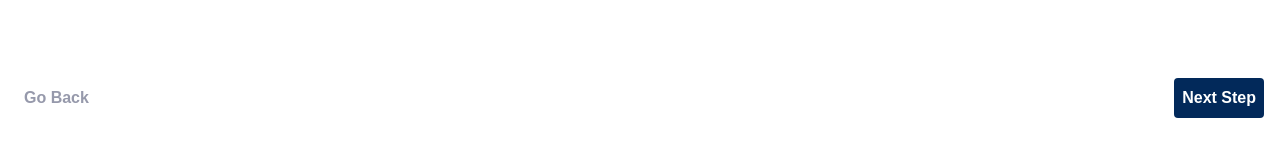
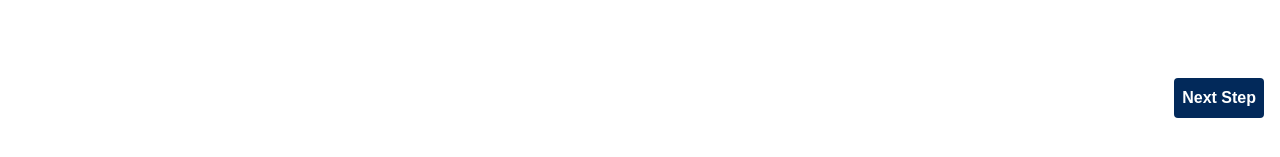
Before and after one commit to MartJohan/multi-step-form, a Vue app: page / in a window 1280 px wide. Shown: the part 565-722 px from the top of the page. Built offline with nearby package versions, Linux system fonts and the light colour scheme.

Commit message:
Fixed button placement and logic

```diff
--- a/src/components/Footer.vue
+++ b/src/components/Footer.vue
@@ -1,15 +1,26 @@
-<script setup lang="ts">
+<script setup lang="ts">import { selectedStepKey } from '@/keys/keys';
+import type { TSelectedStep } from '@/types/selectedStep';
+import { inject } from 'vue';
+
+
+const step = inject<TSelectedStep>(selectedStepKey);
+
 </script>
 
 <template>
-    <div class="h-full w-full overflow-hidden flex flex-row justify-between items-center p-2 font-semibold">
-        <div class="p-2">
+    <div
+    v-if="step"
+    :class="[step.selectedStep.value > 1 ? 'justify-between' : 'justify-end']"
+    class="h-full w-full overflow-hidden flex flex-row items-center p-2 font-semibold">
+        <div
+        class="p-2"
+        :class="[step.selectedStep.value > 1 ? 'block' : 'hidden']">
             <button class="rounded p-2 text-coolGray self-start">
                 Go Back
             </button>
         </div>
         <div class="p-2">
-            <button class="rounded p-2 bg-marineBlue text-white self-end">
+            <button class="rounded p-2 bg-marineBlue text-white">
                 Next Step
             </button>
         </div>
```
